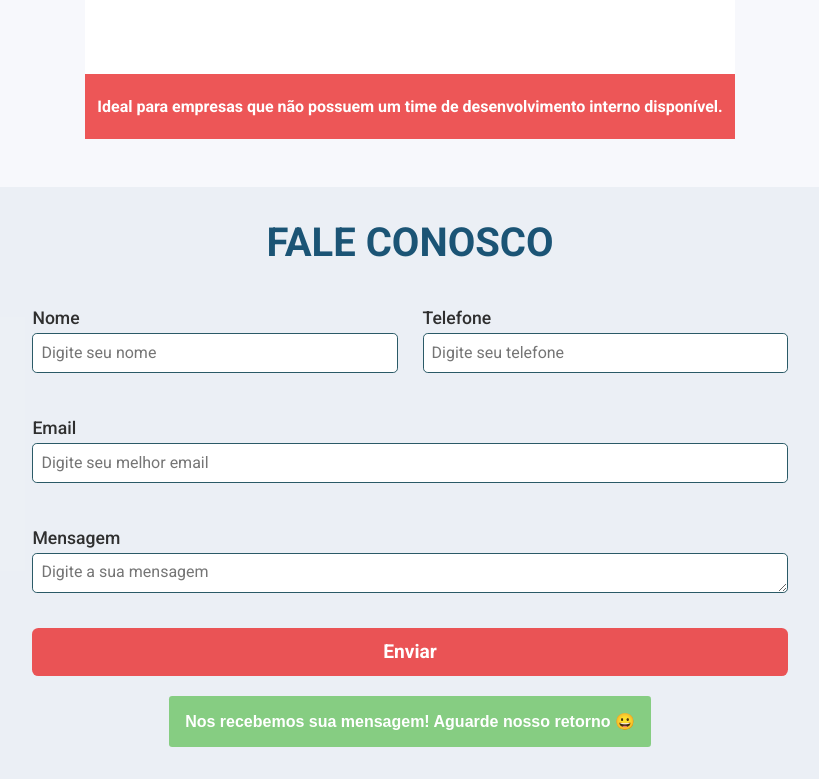
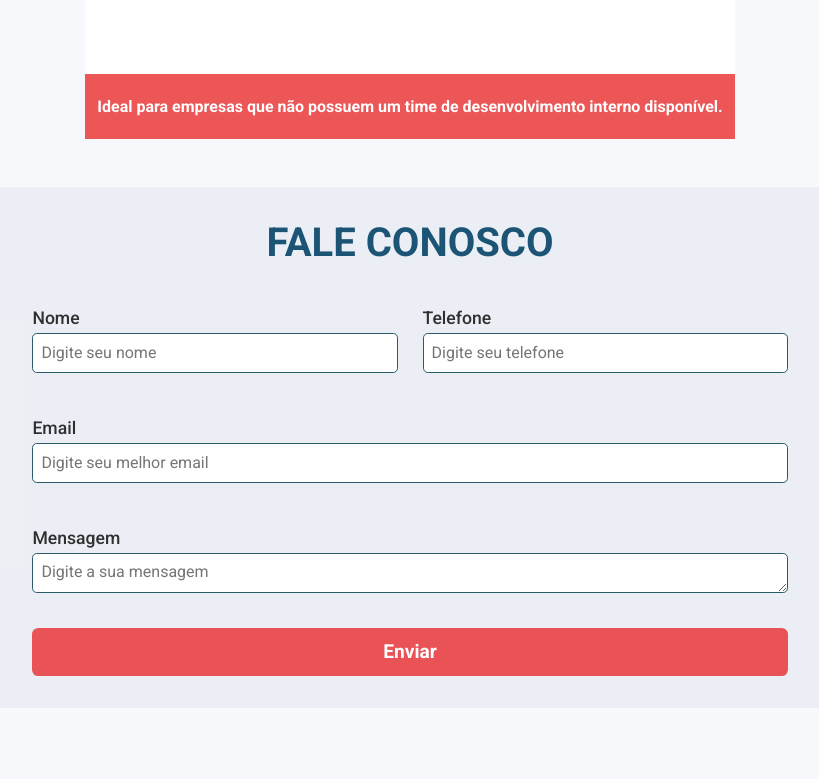
Before and after one commit to initial-portfolio/front-end, a Next.js app: page / in a window 1280 px wide. Shown: the part 954-1733 px from the top of the page, without its empty margins (230-1049 px from the left). After the commit the page ends 1662 px from the top, so only its background shows below. Built offline with nearby package versions, Linux system fonts and the light colour scheme; a web font is replaced by a local one.

Commit message:
feat: integrando formulario

```diff
--- a/src/components/Form/Form.tsx
+++ b/src/components/Form/Form.tsx
@@ -20,7 +20,7 @@ type formProps = {
 };
 
 export const Form = () => {
-  const [messageSend, setMessageSend] = useState(true);
+  const [messageSend, setMessageSend] = useState(false);
   const [data, setData] = useState<formProps>({
     name: '',
     email: '',
```
